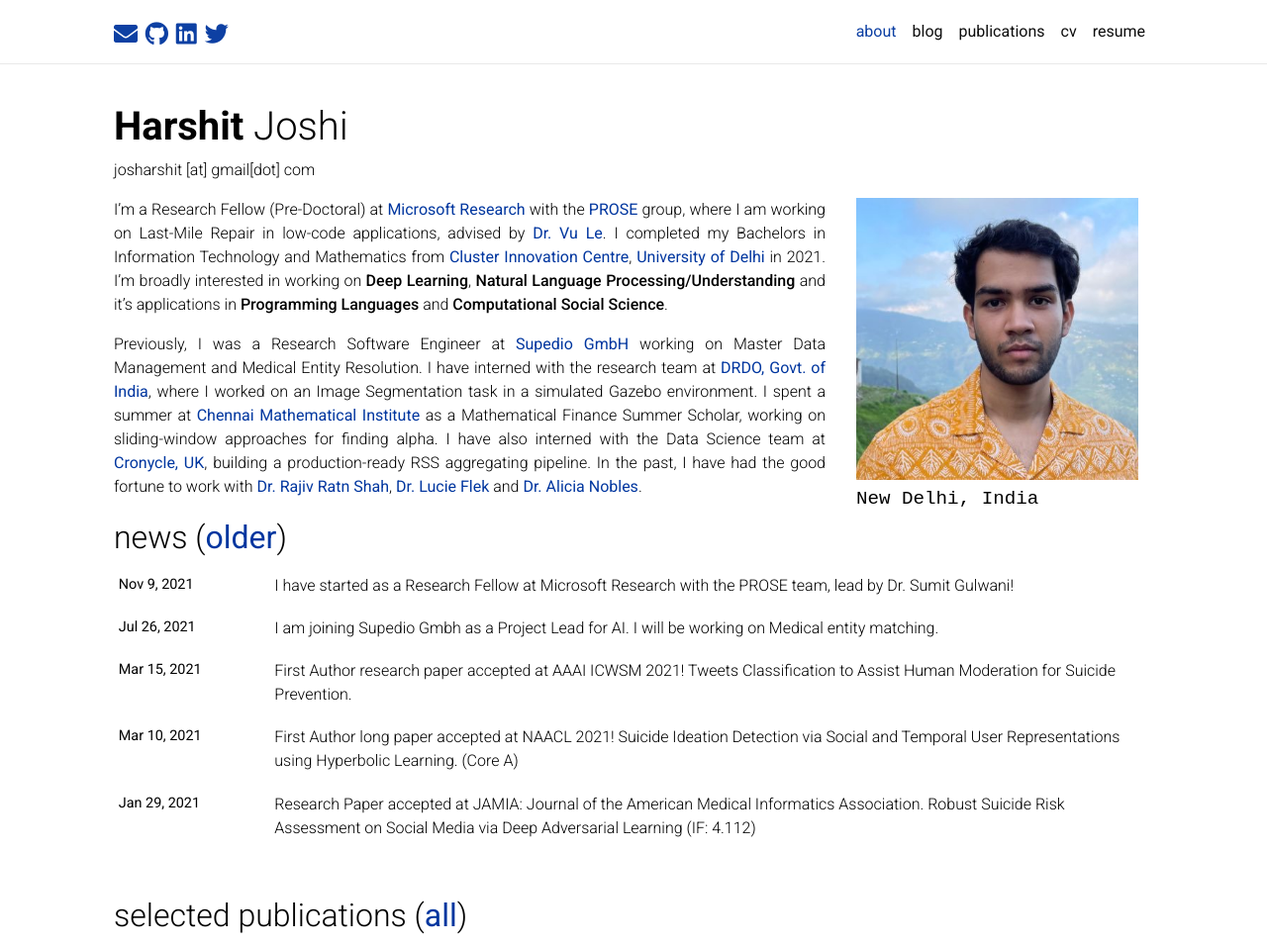
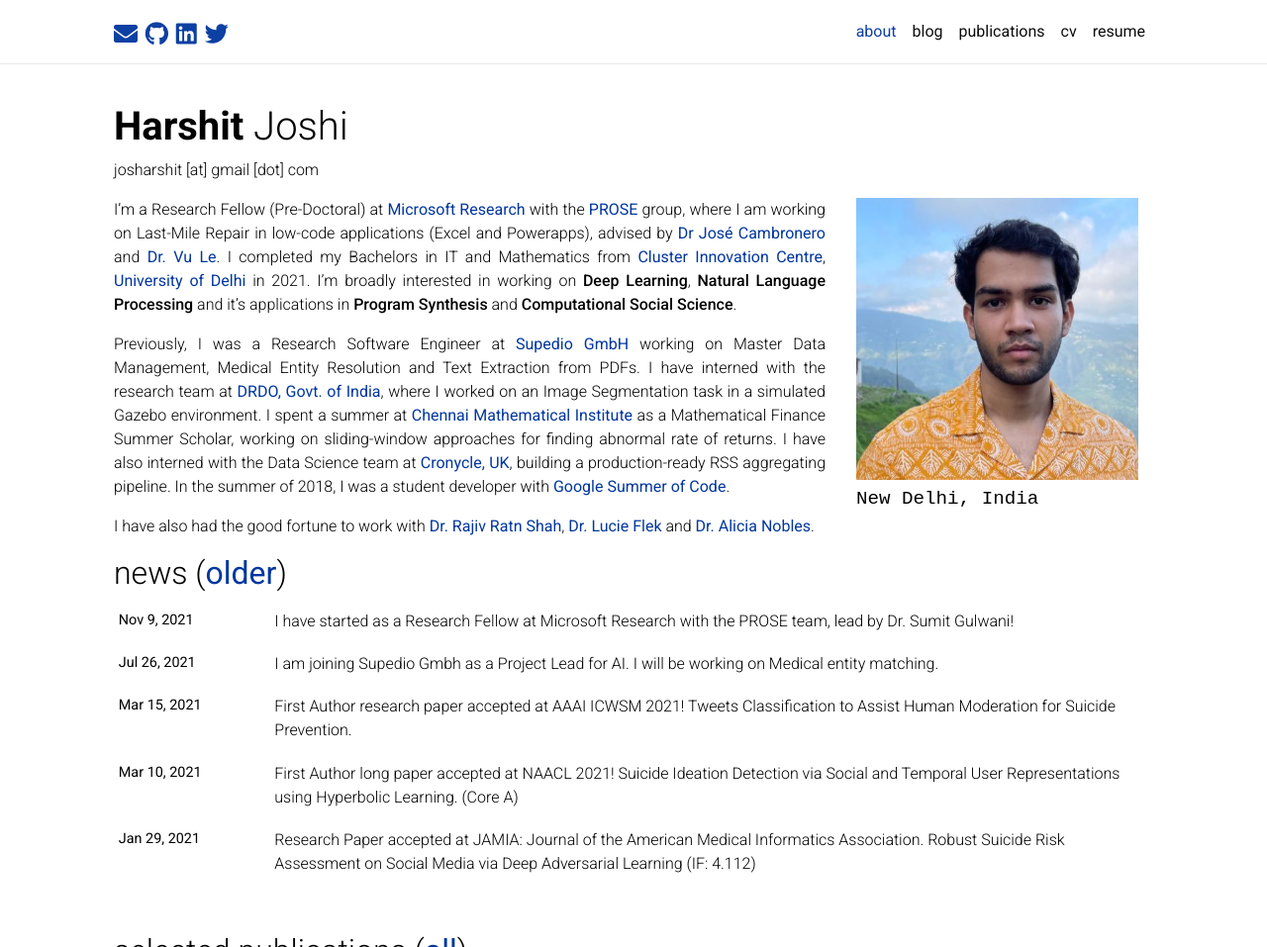
Before and after one commit to duskybomb/duskybomb.github.io, a Jekyll site: the page built from _pages/about.md, in a window 1280 px wide and 1400 px high, cut to the strip 0-957 px from the top of the window. Shown: the whole strip at 99% size. Built offline with Jekyll 4.4.1, drawn with Linux system fonts in a browser that asks for light colours; nearby versions of some CDN libraries; a style sheet for code colours, icons or effects is not loaded.

Commit message:
cic blog

```diff
--- a/_includes/affiliations.html
+++ b/_includes/affiliations.html
@@ -1,6 +1,6 @@
 <h2>current and past affiliations</h2>
 
-<!-- <div class="projects grid">
+<div class="projects grid">
 
     <div class="grid-item">
         <div class="row ml-1 mr-1 p-0">
@@ -8,14 +8,14 @@
         </div>
     </div>
     <div class="grid-item">
+
         <div class="row ml-1 mr-1 p-0">
-            <img src="assets/img/drdo_logo.png" class="card">
+            <img src="assets/img/cronycle_logo.svg" class="card">
         </div>
     </div>
     <div class="grid-item">
-
         <div class="row ml-1 mr-1 p-0">
-            <img src="assets/img/cronycle_logo.svg" class="card">
+            <img src="assets/img/drdo_logo.png" class="card">
         </div>
     </div>
     <div class="grid-item">
@@ -30,16 +30,4 @@
             <img src="assets/img/supedio_logo.png" class="card">
         </div>
     </div>
-</div> -->
-
-<div class="flex-container">
-    <div class="row">
-        <img src="assets/img/msft_logo.png" class="flex-item">
-        <img src="assets/img/supedio_logo.png" class="flex-item">
-        <img src="assets/img/drdo_logo.png" class="flex-item">
-        <img src="assets/img/cmi.png" class="flex-item">
-        <img src="assets/img/cronycle_logo.svg" class="flex-item">
-        <img src="assets/img/gsoc_logo.png" class="flex-item">
-
-    </div>
 </div>
--- a/_pages/about.md
+++ b/_pages/about.md
@@ -2,7 +2,7 @@
 layout: about
 title: about
 permalink: /
-description: josharshit [at] gmail[dot] com
+description: josharshit [at] gmail [dot] com
 
 profile:
   align: right
@@ -14,13 +14,13 @@
 social: true  # includes social icons at the bottom of the page
 ---
 
-I'm a Research Fellow (Pre-Doctoral) at [Microsoft Research](https://www.microsoft.com/en-us/research/){:target="\_blank"} with the [PROSE](https://www.microsoft.com/en-us/research/group/prose/){:target="\_blank"} group, where I am working on Last-Mile Repair in low-code applications, advised by [Dr. Vu Le](https://www.vuminhle.com/).
-I completed my Bachelors in Information Technology and Mathematics from [Cluster Innovation Centre](https://ducic.ac.in){:target="\_blank"}, [University of Delhi](https://du.ac.in){:target="\_blank"} in 2021.
-I'm broadly interested in working on **Deep Learning**, **Natural Language Processing/Understanding** and it's applications in **Programming Languages** and **Computational Social Science**.
+I'm a Research Fellow (Pre-Doctoral) at [Microsoft Research](https://www.microsoft.com/en-us/research/){:target="\_blank"} with the [PROSE](https://www.microsoft.com/en-us/research/group/prose/){:target="\_blank"} group, where I am working on Last-Mile Repair in low-code applications (Excel and Powerapps), advised by [Dr José Cambronero](https://www.josecambronero.com/) and [Dr. Vu Le](https://www.vuminhle.com/).
+I completed my Bachelors in IT and Mathematics from [Cluster Innovation Centre](https://ducic.ac.in){:target="\_blank"}, [University of Delhi](https://du.ac.in){:target="\_blank"} in 2021.
+I'm broadly interested in working on **Deep Learning**, **Natural Language Processing** and it's applications in **Program Synthesis** and **Computational Social Science**.
 
-Previously, I was a Research Software Engineer at [Supedio GmbH](https://supedio.com){:target="\_blank"} working on Master Data Management and Medical Entity Resolution.
+Previously, I was a Research Software Engineer at [Supedio GmbH](https://supedio.com){:target="\_blank"} working on Master Data Management, Medical Entity Resolution and Text Extraction from PDFs.
 I have interned with the research team at [DRDO, Govt. of India](https://www.drdo.gov.in/home){:target="\_blank"}, where I worked on an Image Segmentation task in a simulated Gazebo environment.
-I spent a summer at [Chennai Mathematical Institute](https://www.cmi.ac.in/){:target="\_blank"} as a Mathematical Finance Summer Scholar, working on sliding-window approaches for finding alpha.
-I have also interned with the Data Science team at [Cronycle, UK](https://cronycle.com){:target="\_blank"}, building a production-ready RSS aggregating pipeline.
-In the past, I have had the good fortune to work with [Dr. Rajiv Ratn Shah](http://midas.iiitd.edu.in/team/rajiv-ratn-shah.html), [Dr. Lucie Flek](https://lucieflek.github.io/) and [Dr. Alicia Nobles](https://a-nobles.github.io/).
-<!-- Presently, I am modeling polite requests and tinkering with **conversational agents**. I have also worked on Suicide Risk Assessment on Social Media, Keyphrase Extraction, and processing invoices. -->
+I spent a summer at [Chennai Mathematical Institute](https://www.cmi.ac.in/){:target="\_blank"} as a Mathematical Finance Summer Scholar, working on sliding-window approaches for finding abnormal rate of returns.
+I have also interned with the Data Science team at [Cronycle, UK](https://cronycle.com){:target="\_blank"}, building a production-ready RSS aggregating pipeline. In the summer of 2018, I was a student developer with [Google Summer of Code](https://summerofcode.withgoogle.com/){:target="\_blank}.
+
+I have also had the good fortune to work with [Dr. Rajiv Ratn Shah](http://midas.iiitd.edu.in/team/rajiv-ratn-shah.html), [Dr. Lucie Flek](https://lucieflek.github.io/) and [Dr. Alicia Nobles](https://a-nobles.github.io/).
--- a/_sass/_base.scss
+++ b/_sass/_base.scss
@@ -74,6 +74,10 @@
       text-decoration: none;
     }
   }
+}
+
+.post-content {
+  font-size: 1.4rem;
 }
 
 
@@ -280,7 +284,7 @@
 
 .projects {
   .grid-item {
-    width: 250px;
+    width: 200px;
     margin-bottom: 10px;
     a {
       color: black;
@@ -289,9 +293,10 @@
         color: var(--global-theme-color);
       }
     }
-  }
-  .card img {
-    width: 100%;
+    .card {
+      width: 100%;
+      box-shadow: none;
+    }
   }
 }
 
```
Also changed, not shown: _includes/figure.html (added, +19 -0 lines), _posts/2022-05-01-undergrad_at_cic.md (added, +137 -0 lines), assets/img/cic/canteen.jpg (added), assets/img/cic/college_life.jpg (added), assets/img/cic/convoke.jpg (added), assets/img/cic/fav_spot.jpeg (added), assets/img/cic/me_cic.jpg (added), assets/img/cic/sticker_phase.jpg (added), assets/img/comap_time.jpg (added), assets/img/football_team.jpg (added), assets/img/ground.jpg (added).
